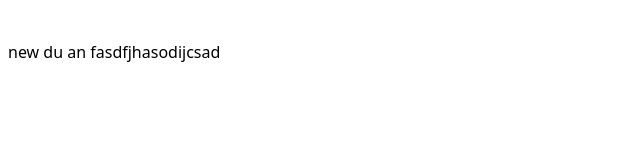
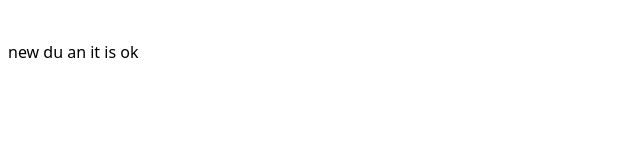
Before and after one commit to TuanDao-0110/MovieBooking, a React (Create React App) app: page / in a window 1280 px wide. Shown: the top 160 px of the page, without its empty margins (0-640 px from the left). Built offline with nearby package versions, Linux system fonts and the light colour scheme.

Commit message:
'update1'

```diff
--- a/src/App.js
+++ b/src/App.js
@@ -5,7 +5,7 @@ import './App.css';
 function App() {
   return (
     <div className='px-2 my-10 mx-auto  box-border'>
-new du an     fasdfjhasodijcsad
+new du an  it is ok
     </div>
 
 
```
